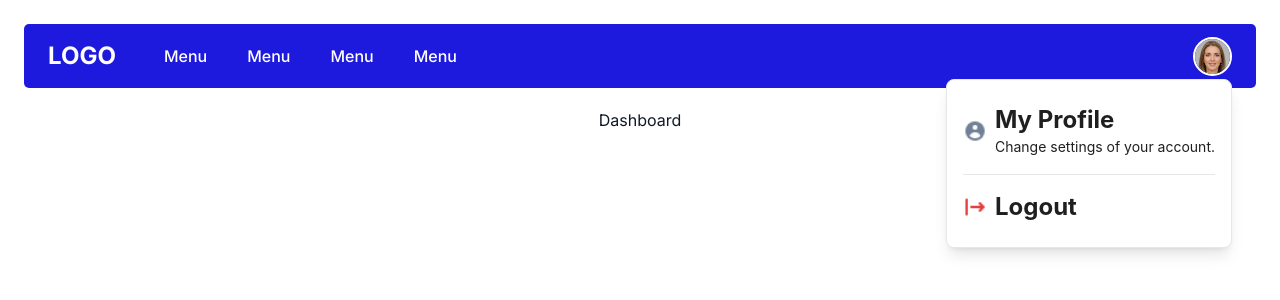
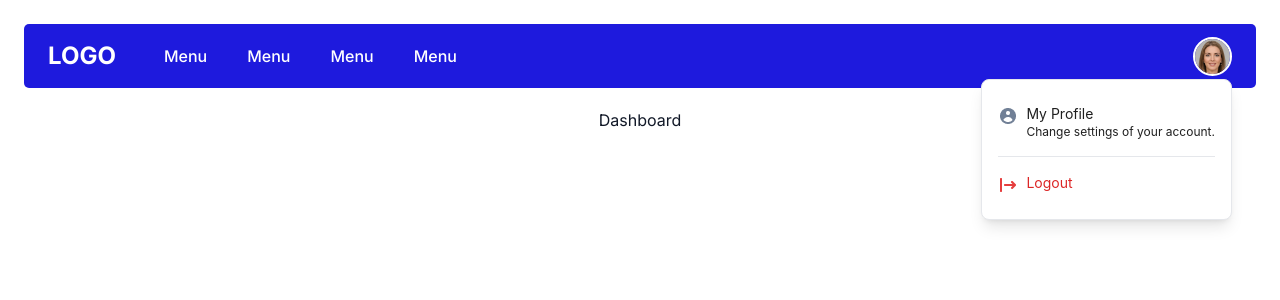
Before and after one commit to JrzenonDev/xp-coding-challenge, a Next.js app: page / in a window 1280 px wide. Both pictures are taken after a click on the button 1212 px from the left and 56 px from the top of the page. Shown: the top 300 px of the page. Built offline with nearby package versions, Linux system fonts and the light colour scheme.

Commit message:
(feat)[feature/main] styles user area

```diff
--- a/src/components/Header/index.tsx
+++ b/src/components/Header/index.tsx
@@ -11,18 +11,30 @@ import logoutIcon from "@/src/assets/images/logout.png";
 export function Header() {
   const customMenu = (
     <div className="p-4 bg-white border rounded-lg shadow-lg">
-      <div className="flex items-center py-2">
-        <Image src={userIcon} alt="User" width={24} height={24} />
+      <div className="flex items-start py-2">
+        <Image
+          className="mt-[2px]"
+          src={userIcon}
+          alt="User"
+          width={20}
+          height={20}
+        />
         <div className="ml-2">
-          <p className="text-2xl font-bold">My Profile</p>
-          <p>Change settings of your account.</p>
+          <p className="text-sm">My Profile</p>
+          <p className="text-xs">Change settings of your account.</p>
         </div>
       </div>
       <hr className="my-2" />
-      <div className="flex items-center py-2">
-        <Image src={logoutIcon} alt="User" width={24} height={24} />
+      <div className="flex items-start py-2">
+        <Image
+          className="mt-[2px]"
+          src={logoutIcon}
+          alt="User"
+          width={20}
+          height={20}
+        />
         <div className="ml-2">
-          <p className="text-2xl font-bold">Logout</p>
+          <p className="text-sm text-red-600">Logout</p>
         </div>
       </div>
     </div>
```
